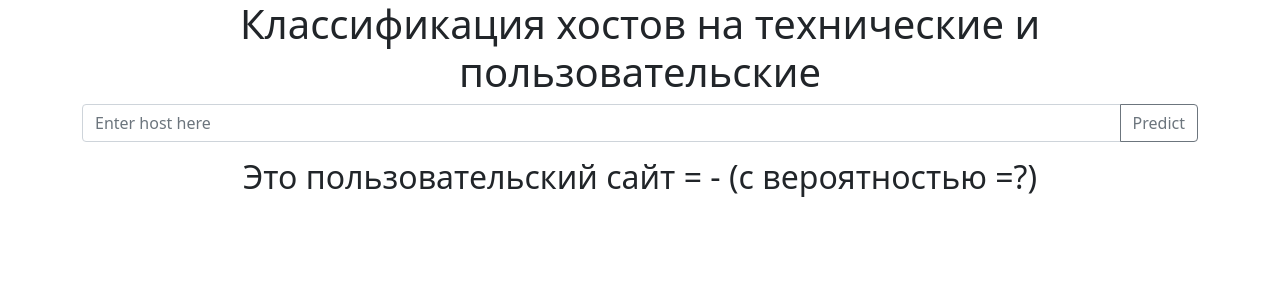
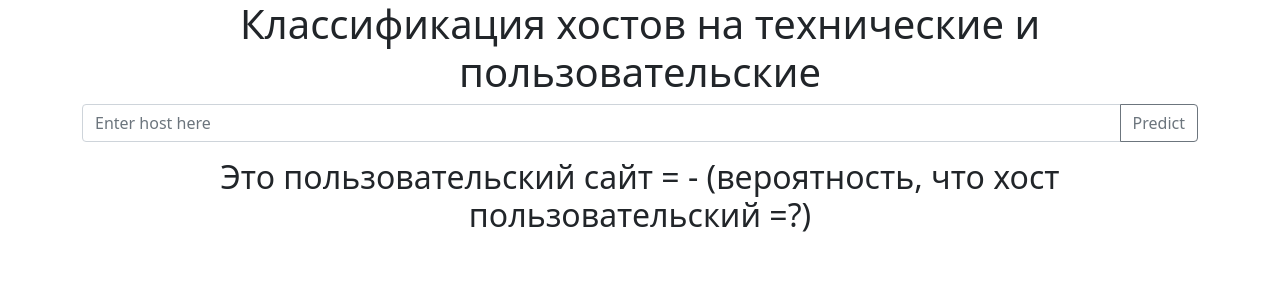
Before and after one commit to foookinaaa/mts-hack-classify-hosts, a Flask app: page / in a window 1280 px wide. Shown: the top 300 px of the page. Run offline with Flask 2, Linux system fonts and the light colour scheme; parts of the project's set-up code (start-up, migrations or seed data) failed here and were passed over.

Commit message:
Update index.html

```diff
--- a/apps/demo/templates/index.html
+++ b/apps/demo/templates/index.html
@@ -32,7 +32,7 @@
     </div>
     <h2
             class="text-center"
-    >Это пользовательский сайт = <span id="predict">-</span> (с вероятностью =<span id="predict-proba">?</span>)</h2>
+    >Это пользовательский сайт = <span id="predict">-</span> (вероятность, что хост пользовательский =<span id="predict-proba">?</span>)</h2>
     <div id="chart_container"></div>
 </div>
 <script type="text/javascript">
```
